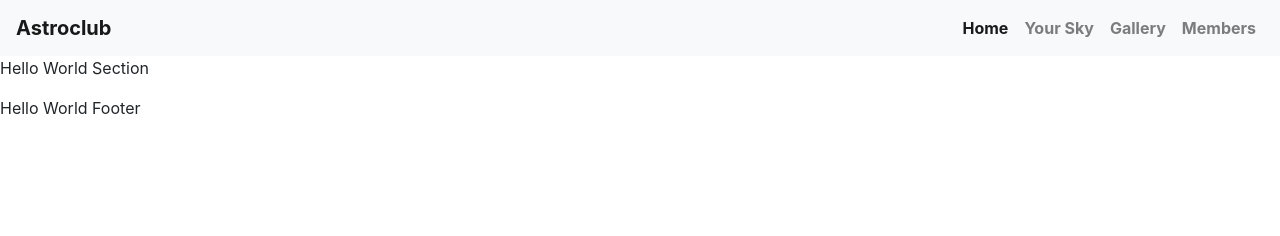
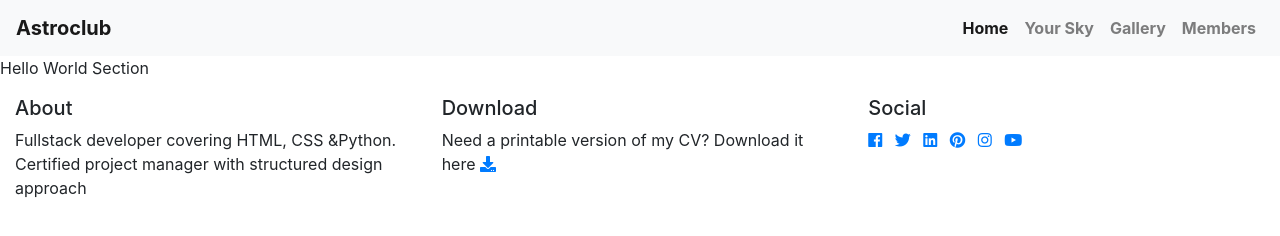
Before and after one commit to philmurtagh101/my-MS1-astroclub-site, a plain HTML site: page index.html in a window 1280 px wide. Drawn offline with nearby package versions, Linux system fonts and the light colour scheme.

Commit message:
1st Version of Footer Added

```diff
--- a/index.html
+++ b/index.html
@@ -45,8 +45,68 @@
     <section>
         <p>Hello World Section</p>
     </section>
-    <footer>
-        <p>Hello World Footer</p>
+
+    <footer class="container-fluid">
+        <div class="row" id="footer-details">
+            <div class="col-sm-4">
+                <h5 class="uppercase general-sub">About</h5>
+                <p class="inline-block">
+                    Fullstack developer covering HTML, CSS &Python. Certified project manager with structured design
+                    approach
+                </p>
+            </div>
+            <div class="col-sm-4">
+                <h5 class="uppercase general-sub">Download</h5>
+                <p class="inline-block">Need a printable version of my CV? Download it here
+                    <a href="assets/cv/sample-cv.pdf" target="_blank" class="cv-pdf">
+                        <i class="fa fa-download" aria-hidden="true">
+                        </i>
+                        <span class="sr-only">Download link.</span>
+                    </a>
+                </p>
+            </div>
+            <div class="col-sm-4">
+                <h5 class="uppercase general-sub">Social</h5>
+                <ul class="list-inline social-links">
+                    <li class="list-inline-item">
+                        <a target="_blank" href="#">
+                            <i class="fab fa-facebook" aria-hidden="true"></i>
+                            <span class="sr-only">Facebook</span>
+                        </a>
+                    </li>
+                    <li class="list-inline-item">
+                        <a target="_blank" href="#">
+                            <i class="fab fa-twitter" aria-hidden="true"></i>
+                            <span class="sr-only">Twitter</span>
+                        </a>
+                    </li>
+                    <li class="list-inline-item">
+                        <a target="_blank" href="#">
+                            <i class="fab fa-linkedin" aria-hidden="true"></i>
+                            <span class="sr-only">LinkedIn</span>
+                        </a>
+                    </li>
+                    <li class="list-inline-item">
+                        <a target="_blank" href="#">
+                            <i class="fab fa-pinterest" aria-hidden="true"></i>
+                            <span class="sr-only">Pinterest</span>
+                        </a>
+                    </li>
+                    <li class="list-inline-item">
+                        <a target="_blank" href="#">
+                            <i class="fab fa-instagram" aria-hidden="true"></i>
+                            <span class="sr-only">Instagram</span>
+                        </a>
+                    </li>
+                    <li class="list-inline-item">
+                        <a target="_blank" href="#">
+                            <i class="fab fa-youtube" aria-hidden="true"></i>
+                            <span class="sr-only">YouTube</span>
+                        </a>
+                    </li>
+                </ul>
+            </div>
+        </div>
     </footer>
 
     <script src="https://code.jquery.com/jquery-3.3.1.slim.min.js"
```
